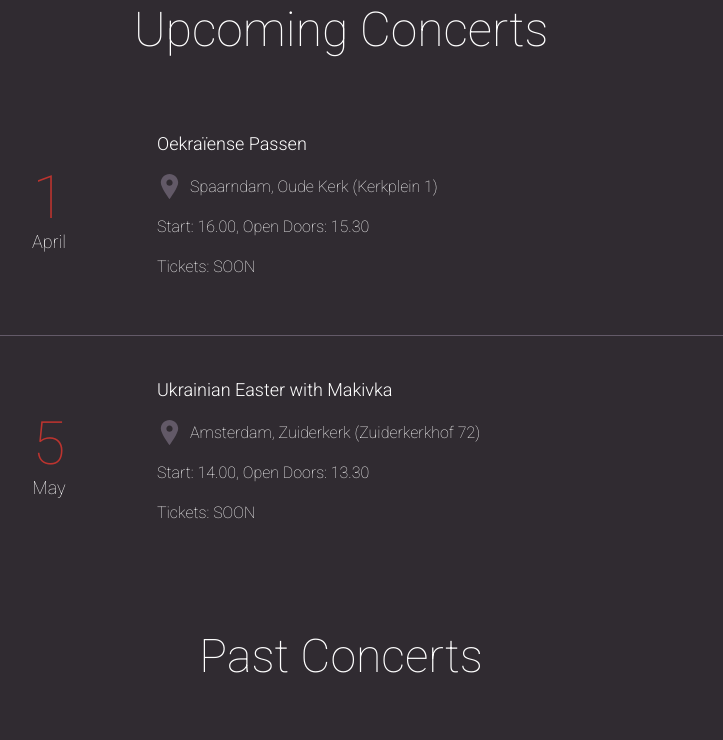
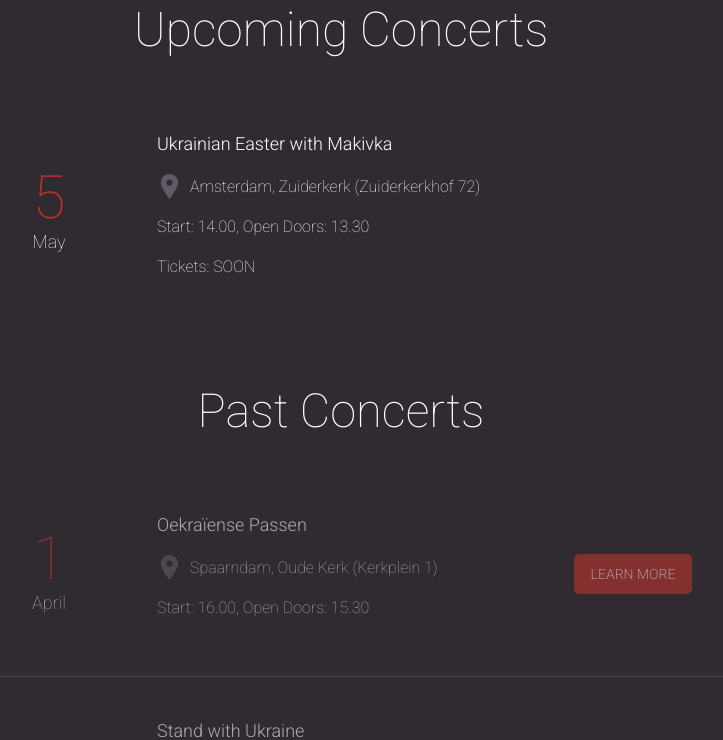
Before and after one commit to lkononenko/makivka-website, a Next.js app: page / in a window 1280 px wide. Shown: the part 940-1680 px from the top of the page, without its empty margins (299-1022 px from the left). Built offline with nearby package versions, Linux system fonts and the light colour scheme.

Commit message:
update concerts

```diff
--- a/src/app/page.tsx
+++ b/src/app/page.tsx
@@ -8,15 +8,6 @@ import { AgendaItem, IAgendaItem } from './components/AgendaItem/AgendaItem'
 import { PastConcerts } from './partials/PastConcerts/PastConcerts'
 
 const upcomingConcerts = [
-  {
-    date: '1',
-    month: 'April',
-    title: 'Oekraïense Passen',
-    location: 'Spaarndam, Oude Kerk (Kerkplein 1)',
-    time: 'Start: 16.00, Open Doors: 15.30',
-    desc: 'Tickets: SOON',
-    infoLink: ''
-  },
   {
     date: '5',
     month: 'May',
--- a/src/app/partials/PastConcerts/PastConcerts.tsx
+++ b/src/app/partials/PastConcerts/PastConcerts.tsx
@@ -4,6 +4,14 @@ import { AgendaItem, IAgendaItem } from '@/app/components/AgendaItem/AgendaItem'
 import React, { FC } from 'react';
 
 const pastConcerts = [
+  {
+    date: '1',
+    month: 'April',
+    title: 'Oekraïense Passen',
+    location: 'Spaarndam, Oude Kerk (Kerkplein 1)',
+    time: 'Start: 16.00, Open Doors: 15.30',
+    infoLink: 'https://www.vriendenoudekerk.nl/events/paasconcert-makivka-oekraiens-amsterdams-volksensemble/'
+  },
   {
     date: '24',
     month: 'February',
```
